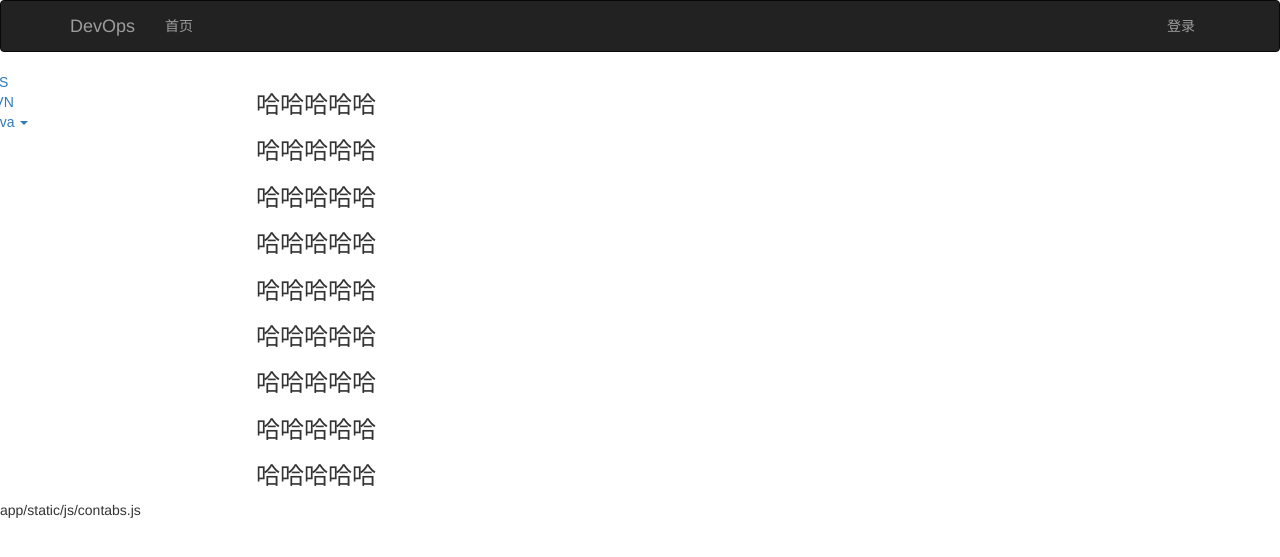
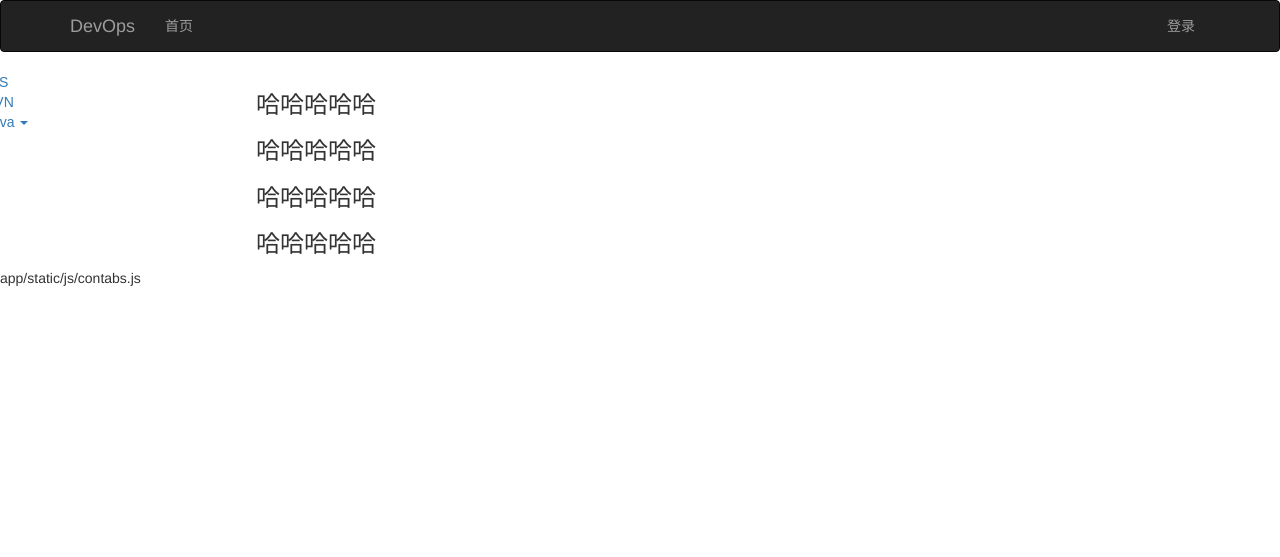
Before and after one commit to xdhuxc/xdevops, a Flask app: template app/templates/index.html in a window 1280 px wide. Shown: the top 557 px of the page. Run offline with Flask 2, Linux system fonts and the light colour scheme; the template is opened without the code that fills it, so the values that code supplies are empty; some libraries are stand-ins or nearby versions.

Commit message:
页面布局。

```diff
--- a/app/templates/index.html
+++ b/app/templates/index.html
@@ -9,11 +9,7 @@
     <h3>哈哈哈哈哈</h3>
     <h3>哈哈哈哈哈</h3>
     <h3>哈哈哈哈哈</h3>
-    <h3>哈哈哈哈哈</h3>
-    <h3>哈哈哈哈哈</h3>
-    <h3>哈哈哈哈哈</h3>
-    <h3>哈哈哈哈哈</h3>
-    <h3>哈哈哈哈哈</h3>
+
     <h3>哈哈哈哈哈</h3>
 </div>
 
```
